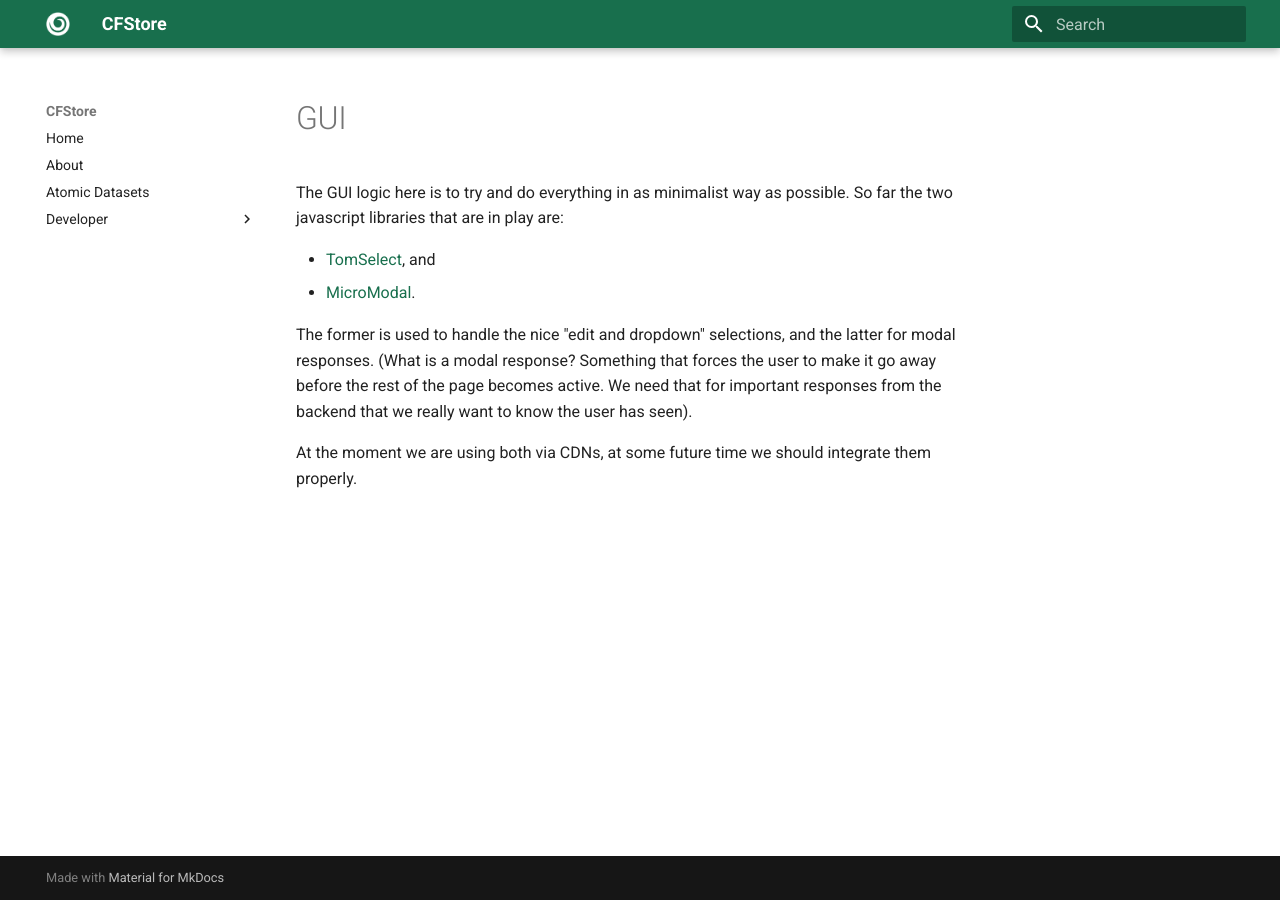
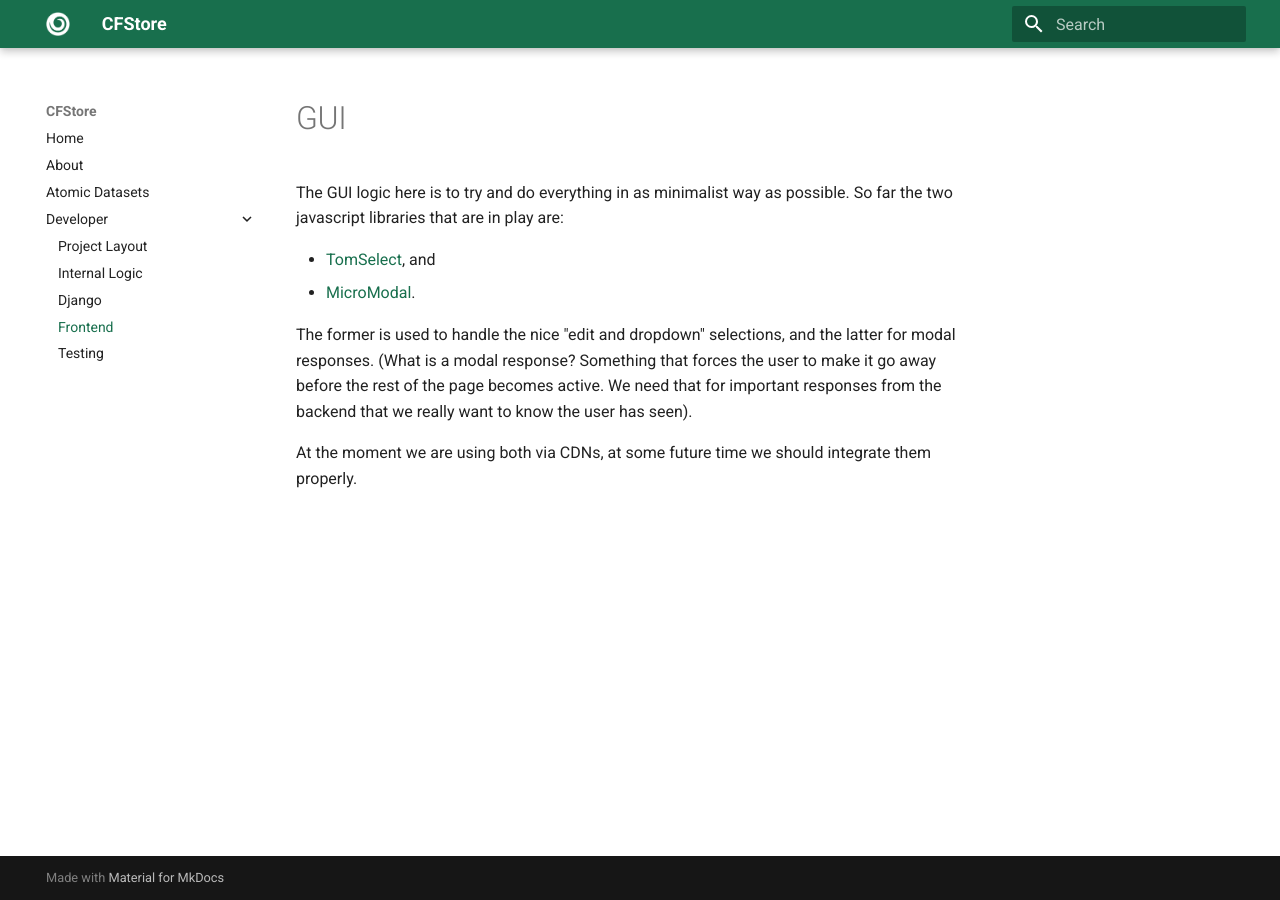
Before and after one commit to bnlawrence/cfs, an MkDocs documentation site: the page built from docs/gui.md, in a window 1280 px wide. Built offline with MkDocs 1.6.1 and Material for MkDocs 9.7.7, drawn with Linux system fonts in a browser that asks for light colours; some of the changed lines change nothing that is shown.

Commit message:
missing doc link

```diff
--- a/mkdocs.yml
+++ b/mkdocs.yml
@@ -7,6 +7,7 @@ nav:
     - Project Layout: layout.md
     - Internal Logic: logic.md
     - Django: django.md
+    - Frontend: gui.md
     - Testing: testing.md
 theme:
   name: material
```
